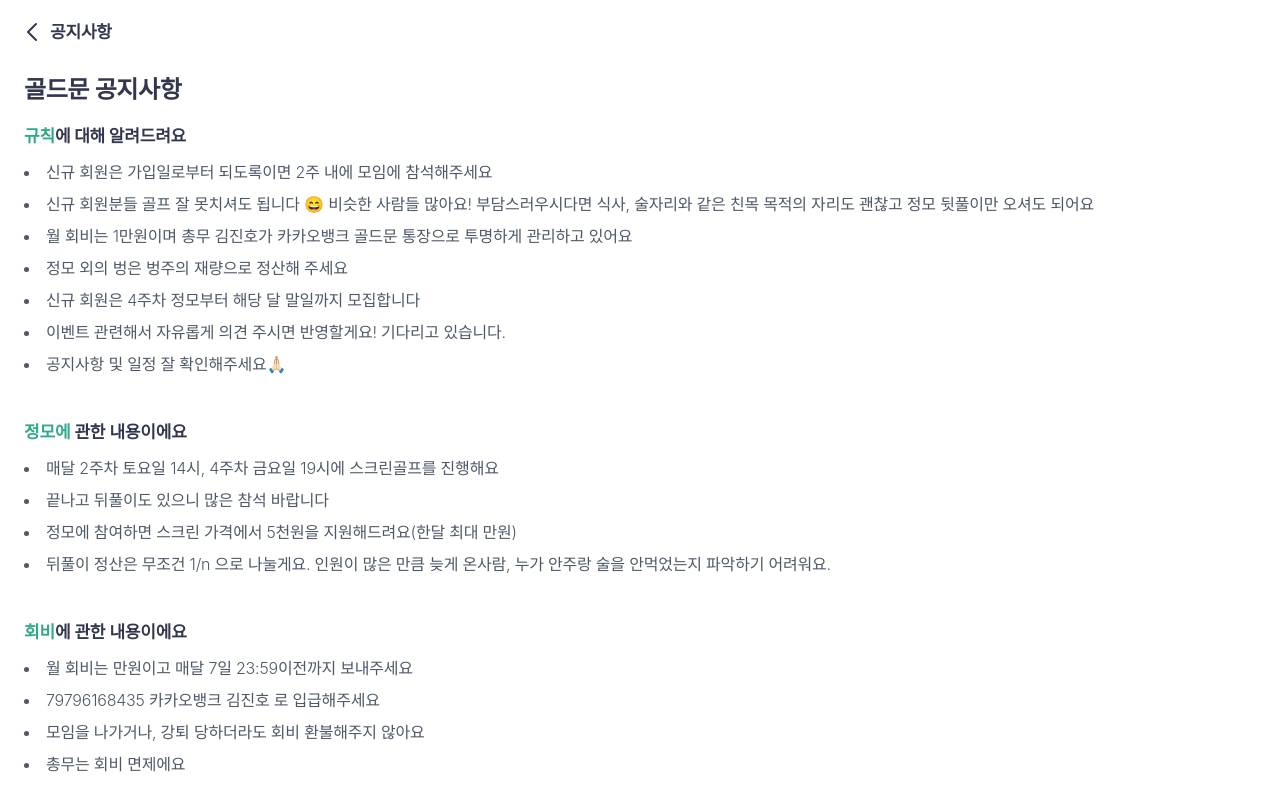
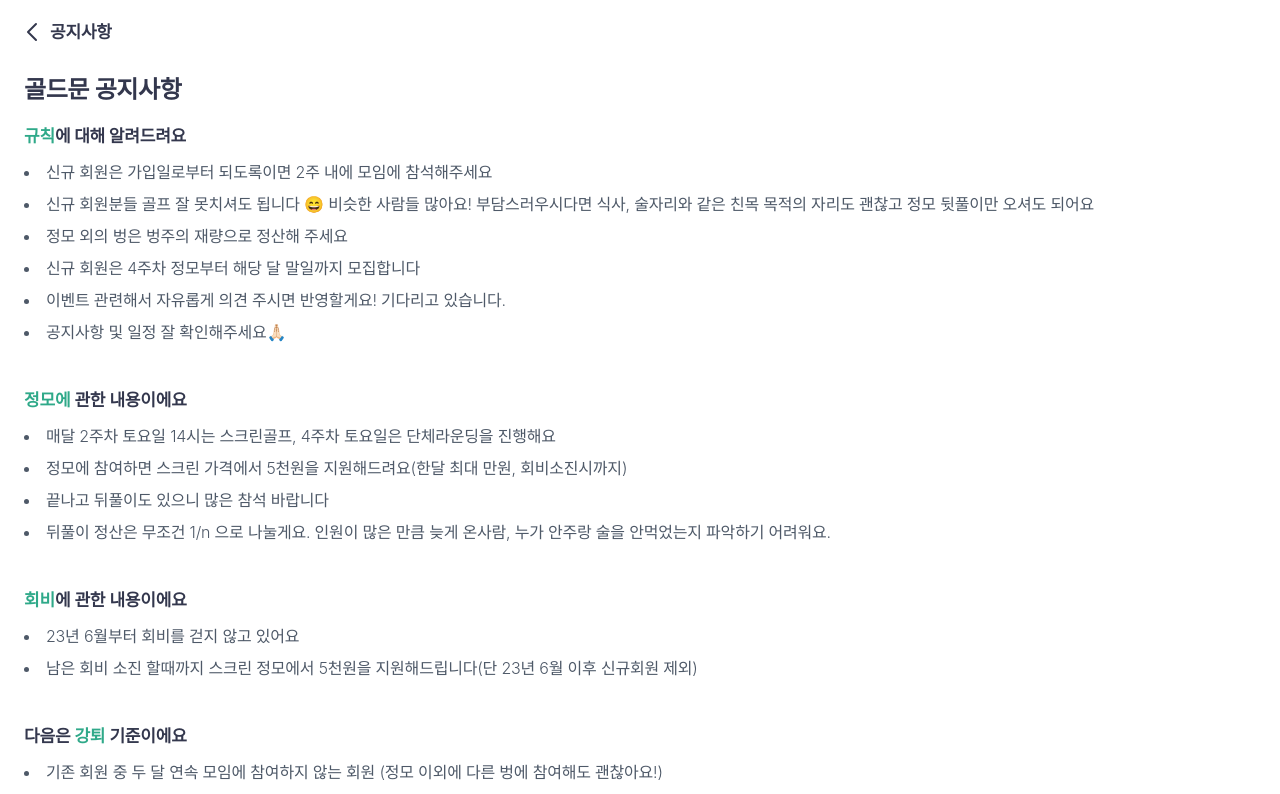
Before and after one commit to jinokiim/goldmoon, a Next.js app: page /main/notice in a window 1280 px wide. Shown: the top 794 px of the page. Built offline with nearby package versions, Linux system fonts and the light colour scheme.

Commit message:
Update notice
 * 회비, 정모관련 공지사항 수정

```diff
--- a/src/pages/main/notice/index.tsx
+++ b/src/pages/main/notice/index.tsx
@@ -91,11 +91,11 @@ const MainNotice = () => {
               술자리와 같은 친목 목적의 자리도 괜찮고 정모 뒷풀이만 오셔도 되어요
             </Typography>
           </ListItem>
-          <ListItem sx={{ display: 'list-item', p: 0, my: 1 }}>
+          {/* <ListItem sx={{ display: 'list-item', p: 0, my: 1 }}>
             <Typography variant="h7" fontWeight="350" color="#4E5968">
               월 회비는 1만원이며 총무 김진호가 카카오뱅크 골드문 통장으로 투명하게 관리하고 있어요
             </Typography>
-          </ListItem>
+          </ListItem> */}
           <ListItem sx={{ display: 'list-item', p: 0, my: 1 }}>
             <Typography variant="h7" fontWeight="350" color="#4E5968">
               정모 외의 벙은 벙주의 재량으로 정산해 주세요
@@ -129,19 +129,26 @@ const MainNotice = () => {
           </Typography>
         </Box>
         <Box sx={{ color: '#4E5968' }}>
+          {/* <ListItem sx={{ display: 'list-item', p: 0, my: 1 }}>
+            <Typography variant="h7" fontWeight="350" color="#4E5968">
+              매달 2주차 토요일 14시, 4주차 금요일 19시에 스크린골프를 진행해요
+            </Typography>
+          </ListItem> */}
           <ListItem sx={{ display: 'list-item', p: 0, my: 1 }}>
             <Typography variant="h7" fontWeight="350" color="#4E5968">
-              매달 2주차 토요일 14시, 4주차 금요일 19시에 스크린골프를 진행해요
+              매달 2주차 토요일 14시는 스크린골프, 4주차 토요일은 단체라운딩을 진행해요
+            </Typography>
+          </ListItem>
+
+          <ListItem sx={{ display: 'list-item', p: 0, my: 1 }}>
+            <Typography variant="h7" fontWeight="350" color="#4E5968">
+              {/* 정모에 참여하면 스크린 가격에서 5천원을 지원해드려요(한달 최대 만원) */}
+              정모에 참여하면 스크린 가격에서 5천원을 지원해드려요(한달 최대 만원, 회비소진시까지)
             </Typography>
           </ListItem>
           <ListItem sx={{ display: 'list-item', p: 0, my: 1 }}>
             <Typography variant="h7" fontWeight="350" color="#4E5968">
               끝나고 뒤풀이도 있으니 많은 참석 바랍니다
-            </Typography>
-          </ListItem>
-          <ListItem sx={{ display: 'list-item', p: 0, my: 1 }}>
-            <Typography variant="h7" fontWeight="350" color="#4E5968">
-              정모에 참여하면 스크린 가격에서 5천원을 지원해드려요(한달 최대 만원)
             </Typography>
           </ListItem>
           <ListItem sx={{ display: 'list-item', p: 0, my: 1 }}>
@@ -163,7 +170,7 @@ const MainNotice = () => {
           </Typography>
         </Box>
         <Box sx={{ color: '#4E5968' }}>
-          <ListItem sx={{ display: 'list-item', p: 0, my: 1 }}>
+          {/* <ListItem sx={{ display: 'list-item', p: 0, my: 1 }}>
             <Typography variant="h7" fontWeight="350" color="#4E5968">
               월 회비는 만원이고 매달 7일 23:59이전까지 보내주세요
             </Typography>
@@ -181,6 +188,17 @@ const MainNotice = () => {
           <ListItem sx={{ display: 'list-item', p: 0, my: 1 }}>
             <Typography variant="h7" fontWeight="350" color="#4E5968">
               총무는 회비 면제에요
+            </Typography>
+          </ListItem> */}
+          <ListItem sx={{ display: 'list-item', p: 0, my: 1 }}>
+            <Typography variant="h7" fontWeight="350" color="#4E5968">
+              23년 6월부터 회비를 걷지 않고 있어요
+            </Typography>
+          </ListItem>
+          <ListItem sx={{ display: 'list-item', p: 0, my: 1 }}>
+            <Typography variant="h7" fontWeight="350" color="#4E5968">
+              남은 회비 소진 할때까지 스크린 정모에서 5천원을 지원해드립니다(단 23년 6월 이후
+              신규회원 제외)
             </Typography>
           </ListItem>
         </Box>
```
